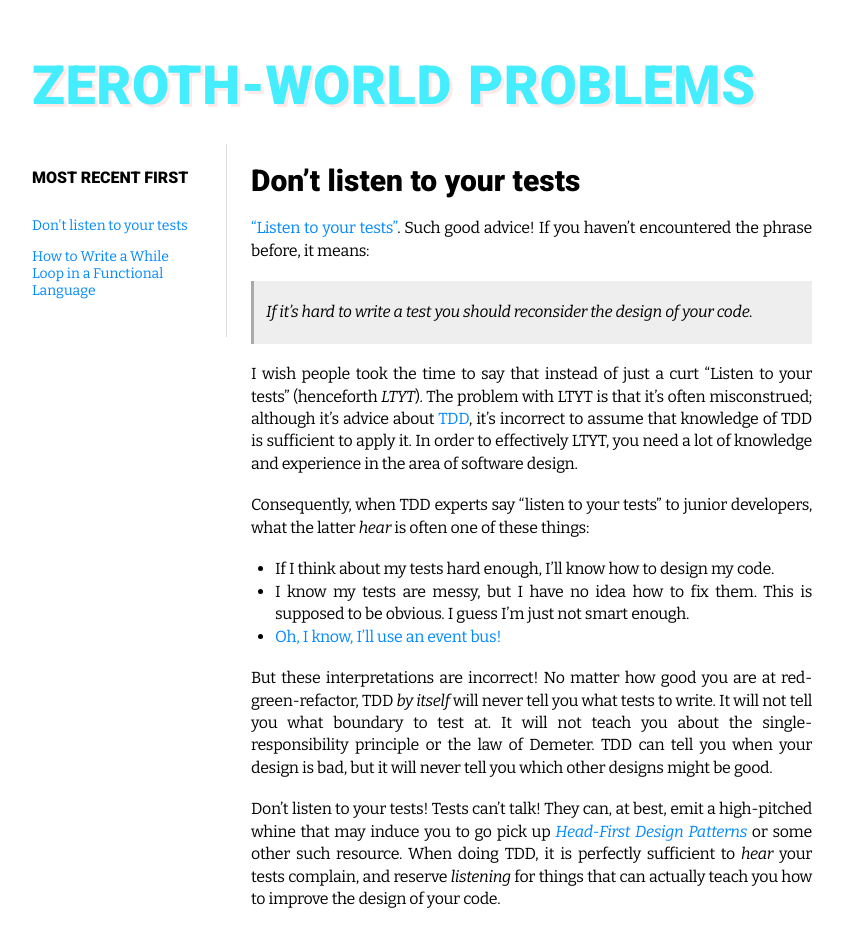
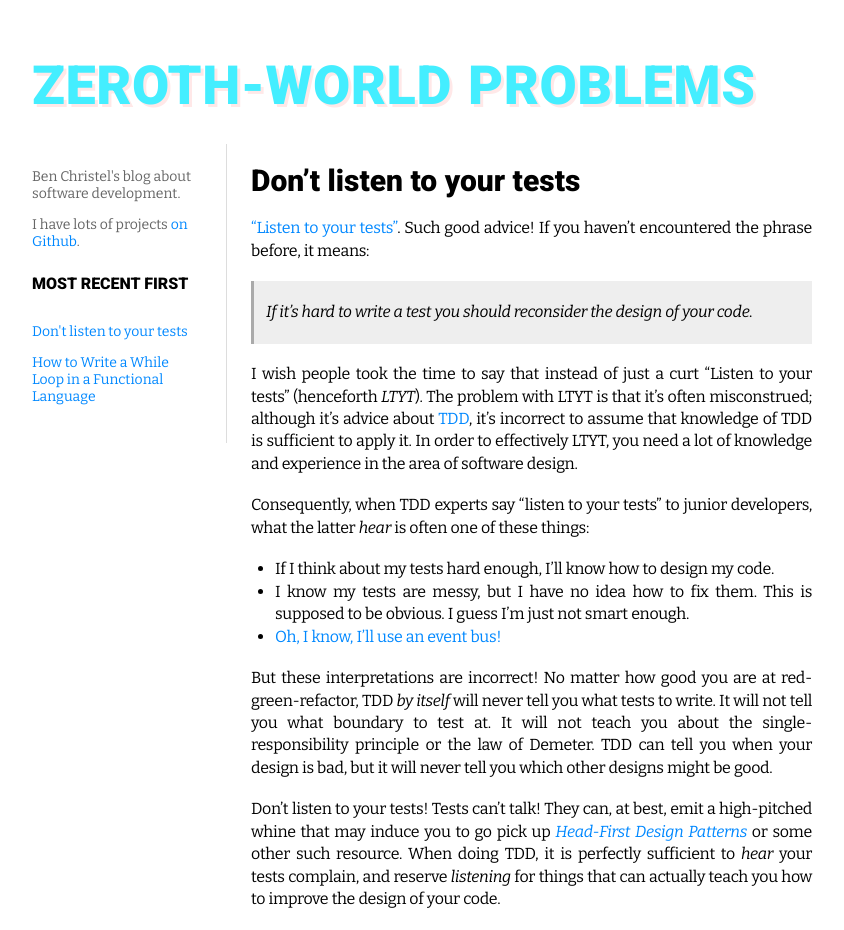
Before and after one commit to benchristel/benchristel.github.io, a Jekyll site: the page built from index.html, in a window 1280 px wide. Shown: the whole page, without its empty margins (218-1062 px from the left). Built offline with Jekyll 4.4.1, drawn with Linux system fonts in a browser that asks for light colours.

Commit message:
Add site description and link to Github

```diff
--- a/_layouts/default.html
+++ b/_layouts/default.html
@@ -11,6 +11,8 @@
       <div class="page-title"><a href="/">Zeroth-World Problems</a></div>
 
       <ul class="nav">
+        <p>Ben Christel's blog about software development.</p>
+        <p>I have lots of projects <a href="https://github.com/benchristel">on Github</a>.</p>
         <h1>Most Recent First</h1>
       {% for post in site.posts %}
             <li><a href="{{ post.url | prepend: site.baseurl }}">{{ post.title }}</a></li>
--- a/_sass/_base.scss
+++ b/_sass/_base.scss
@@ -82,6 +82,12 @@ a {
   padding-left: 0;
 
   border-right: 1px solid #ddd;
+
+  p {
+    font-size: 14px;
+    color: #666;
+    margin-bottom: 1em;
+  }
 
   h1 {
     text-transform: uppercase;
```
